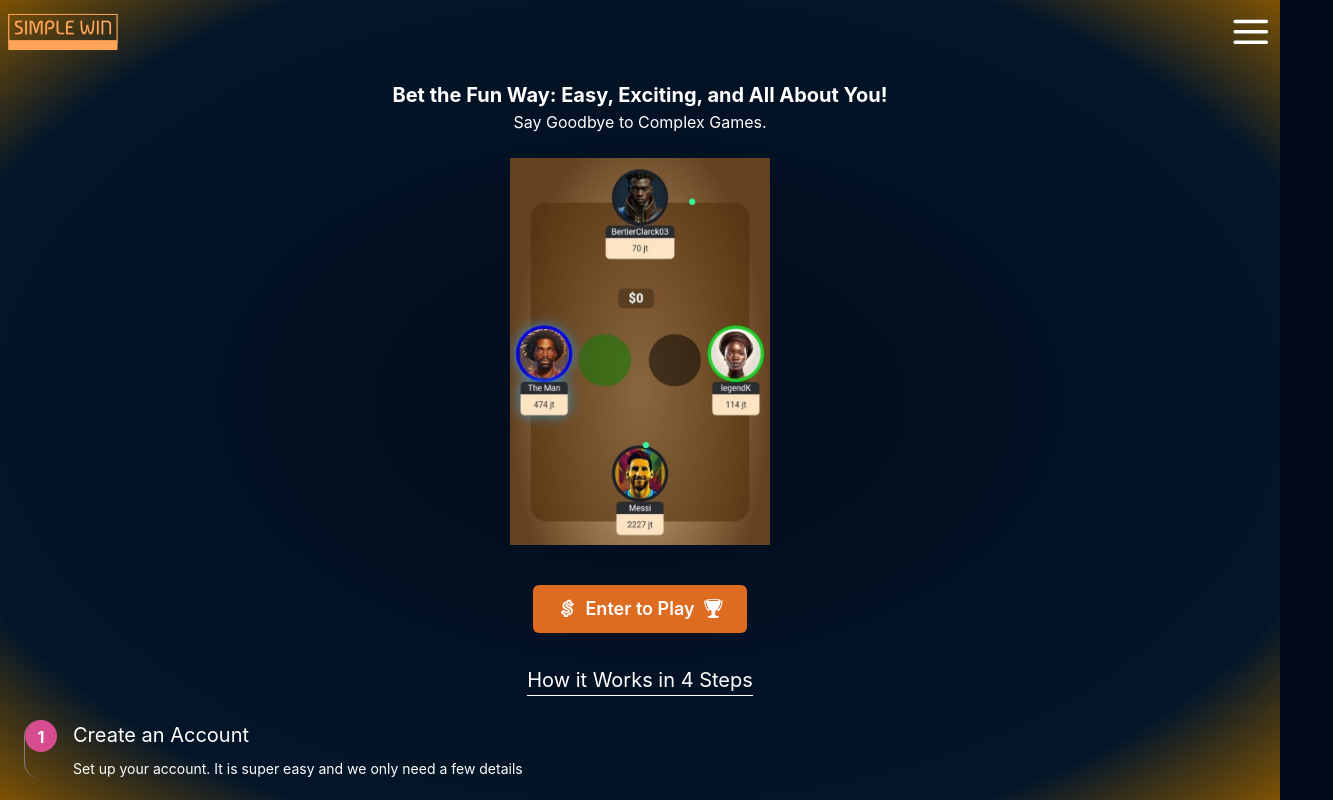
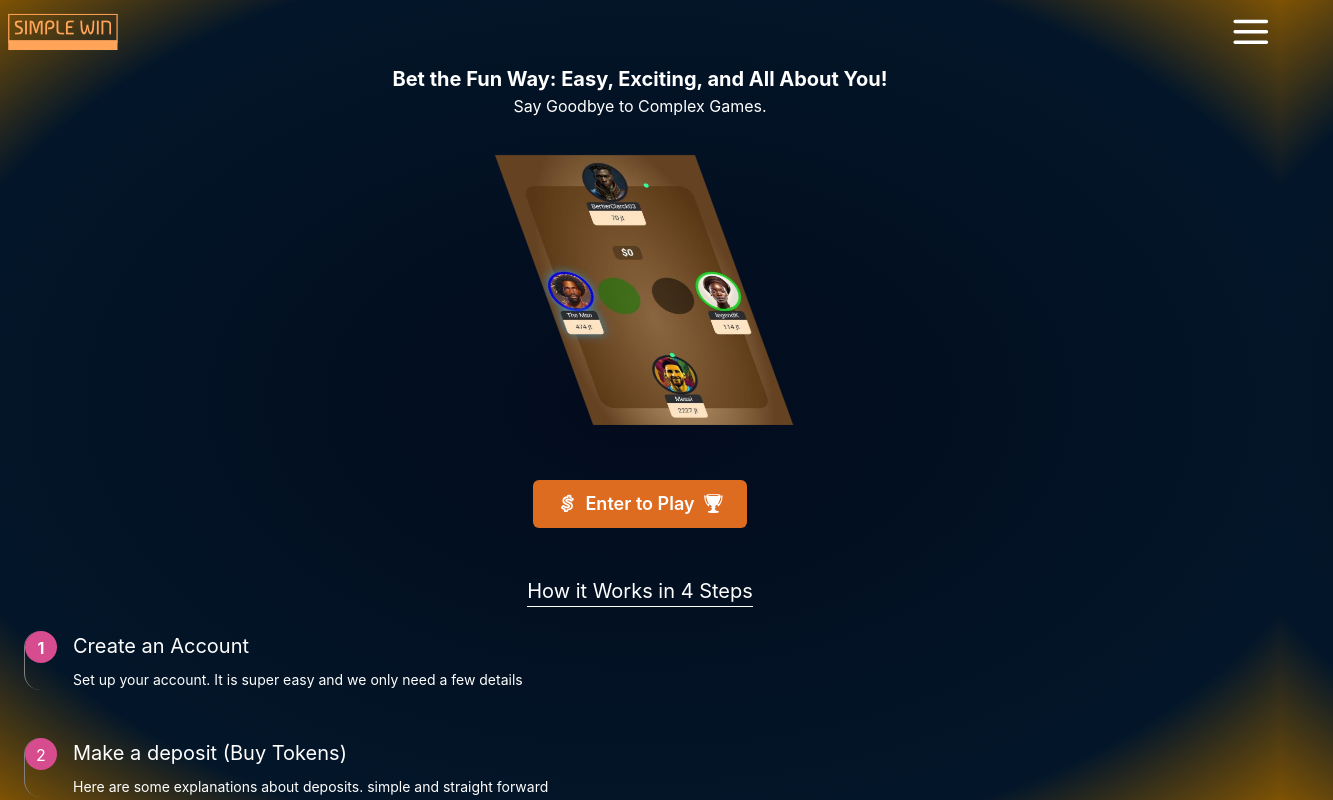
Before and after one commit to MackKaputo/simplewin-website, a Next.js app: page / in a window 1280 px wide. Shown: the top 800 px of the page, 1333 px wide, since content can reach past the window. Built offline with nearby package versions, Linux system fonts and the light colour scheme.

Commit message:
small retouch

```diff
--- a/components/HeroSection.tsx
+++ b/components/HeroSection.tsx
@@ -13,7 +13,7 @@ import gameTableImage from "../public/images/game_table_view.jpeg"
 export default function HeroSection() {
     return(
         <Box  minH={["60vh"]}>
-          <Box pt={["1rem"]} px={["1rem"]}>
+          <Box pt={["0rem"]} px={["1rem"]}>
             <Text fontSize={["xl"]} transform={["rotate(0deg)"]} textAlign={["center"]} fontWeight={["bold"]}>
               Bet the Fun Way: Easy, Exciting, and All About You!
             </Text>
@@ -22,9 +22,9 @@ export default function HeroSection() {
             </Text>
           </Box>
 
-          <Box pt={["1.5rem"]} display={["grid"]} placeItems={["center"]}>
+          <Box pt={["1.5rem"]} display={["grid"]} placeItems={["center"]} transform={["skew(20deg) rotateX(.07turn)"]}>
             <Image
-              width={260}
+              width={200}
               src={gameTableImage}
               alt='GameImage'
             />
```
